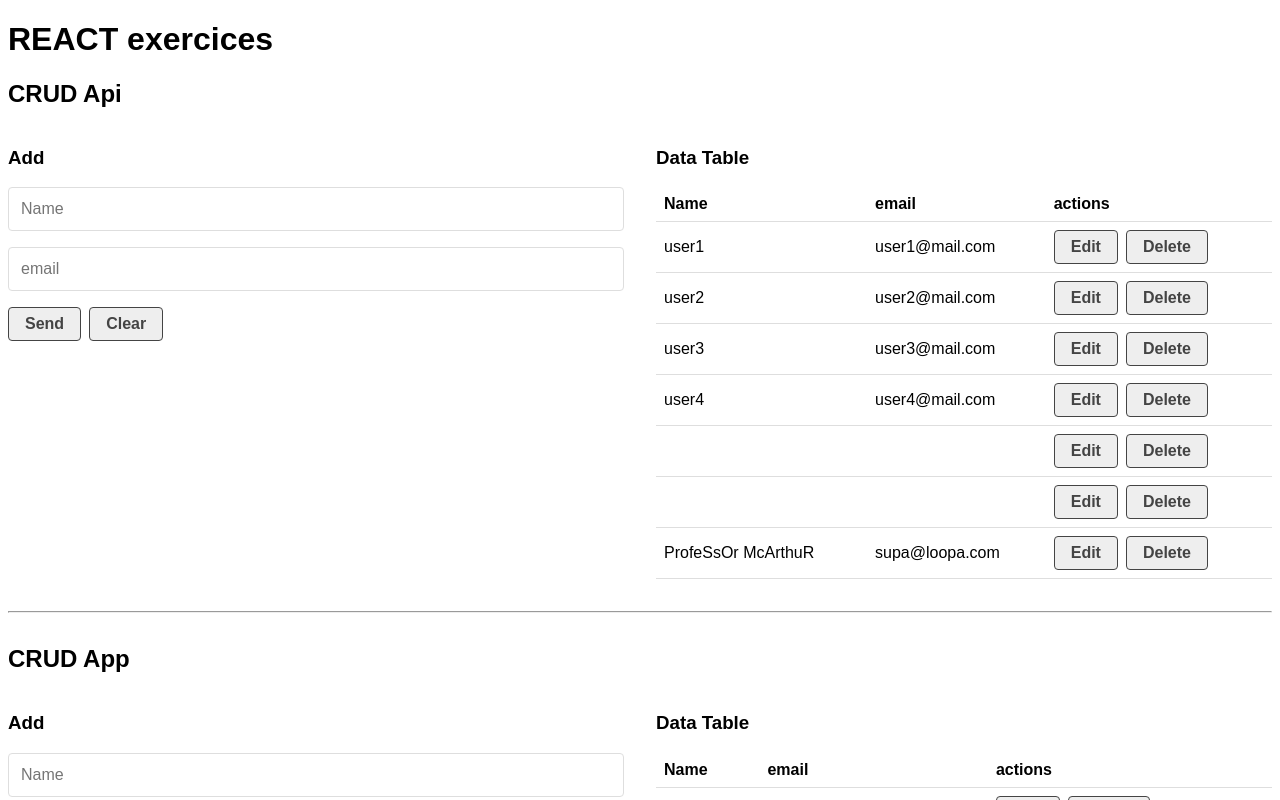
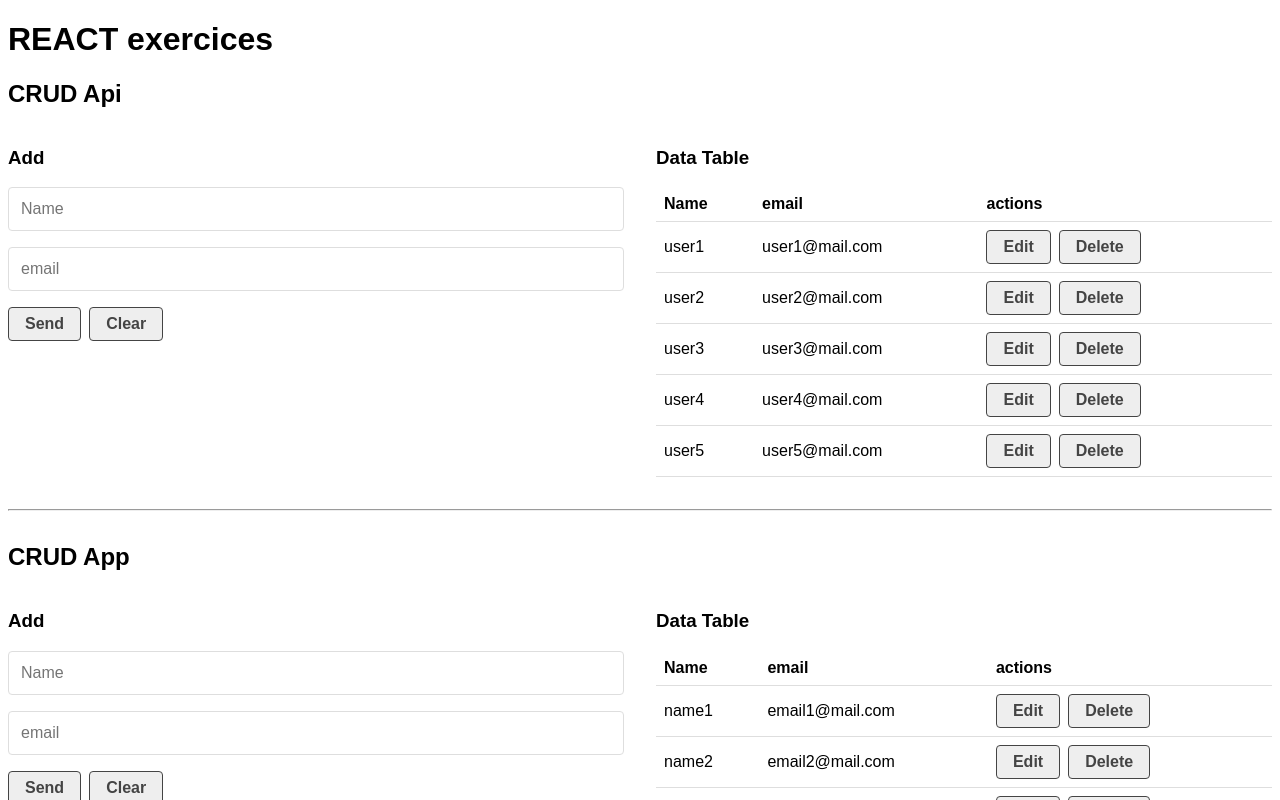
Before and after one commit to SergiFuentes/crud_in_react, a React (Create React App) app: page / in a window 1280 px wide. Shown: the top 800 px of the page. Built offline with nearby package versions, Linux system fonts and the light colour scheme; data requests are answered from the project's data file.

Commit message:
finishing updateData and deleteData in CrudApi

```diff
--- a/src/api/db.json
+++ b/src/api/db.json
@@ -21,15 +21,9 @@
       "email": "user4@mail.com"
     },
     {
-      "id": 5
-    },
-    {
-      "id": 6
-    },
-    {
-      "name": "ProfeSsOr McArthuR",
-      "email": "supa@loopa.com",
-      "id": 1640966685045
+      "id": 5,
+      "name": "user5",
+      "email": "user5@mail.com"
     }
   ]
 }
--- a/src/components/CrudApi.js
+++ b/src/components/CrudApi.js
@@ -58,22 +58,52 @@ export const CrudApi = () => {
     const updateData = ( data ) =>
     {
         let endpoint = `${ url }/${ data.id }`;
-        console.log( endpoint );
+        //console.log( endpoint );
 
+        let options = { body: data, headers: {"content-type": "application/json"}, };
+
+        api.put( endpoint, options ).then( ( res ) =>
+        {
+            //console.log( res );
+            if ( !res.err )
+            {
                 let newData = db.map( ( el ) => ( el.id === data.id ? data : el ) );
                 setDb( newData );
+            } else
+            {
+                setError( res );
+            }
+        });
     };
 
     const deleteData = ( id ) =>
     {
+
+
         let isDelete = window.confirm(
             `¿Are you sure to delete the register with id '${ id }'`
             );
 
             if ( isDelete )
             {
+                let endpoint = `${ url }/${ id }`;
+                let options = { headers: { "content-type": "application/json" }, };
+
+                api.del( endpoint, options ).then( res =>{
+                    //console.log( res );
+                    if ( !res.err )
+                    {
                         let newData = db.filter( ( el ) => el.id !== id );
                         setDb( newData );
+                    } else
+                    {
+                        setError( res );
+                    }
+                });
+
+            } else
+            {
+                return;
             }
     };
 
```
Lines whose indentation alone changed are shown as unchanged.
